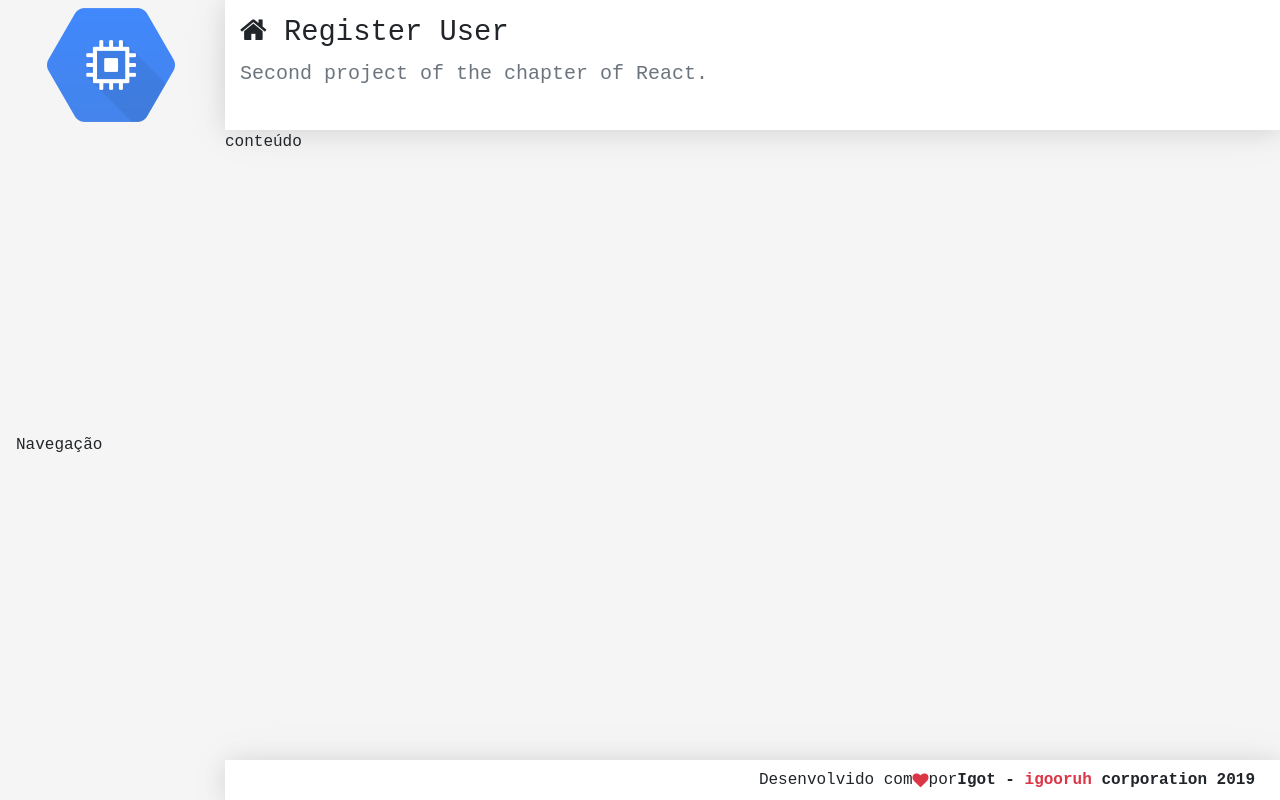
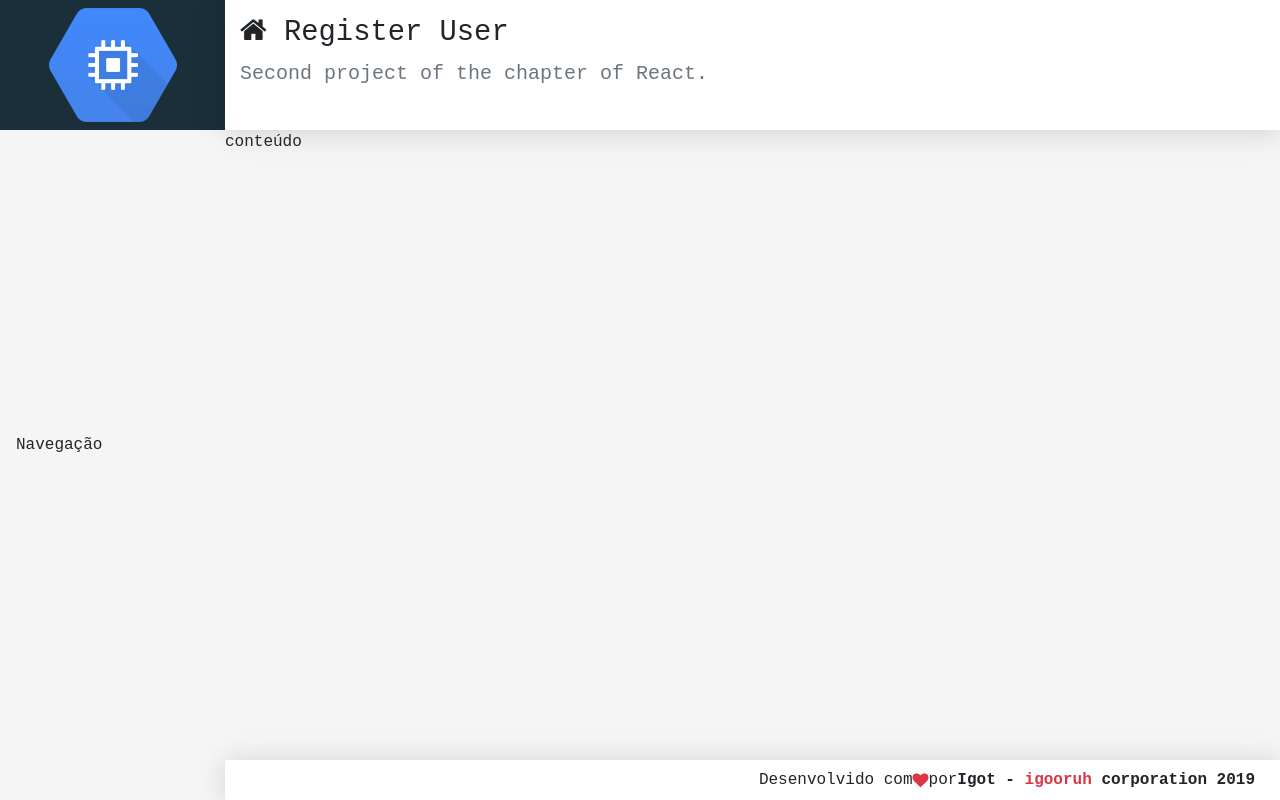
Before and after one commit to igooruh/crud, a React (Create React App) app in the folder frontend/: page / in a window 1280 px wide. Built offline with nearby package versions, Linux system fonts and the light colour scheme.

Commit message:
Add background color on the logo

```diff
--- a/frontend/src/components/logo/logo.css
+++ b/frontend/src/components/logo/logo.css
@@ -1,4 +1,5 @@
 aside.logo {
+    background-color: var(--bg-dark);
     display: flex;
     justify-content: center;
     align-items: center;
@@ -6,5 +7,5 @@ aside.logo {
 
 aside.logo {
     padding: 0px 15px;
-    width: 222px;
+    width: 225px;
 }
```
